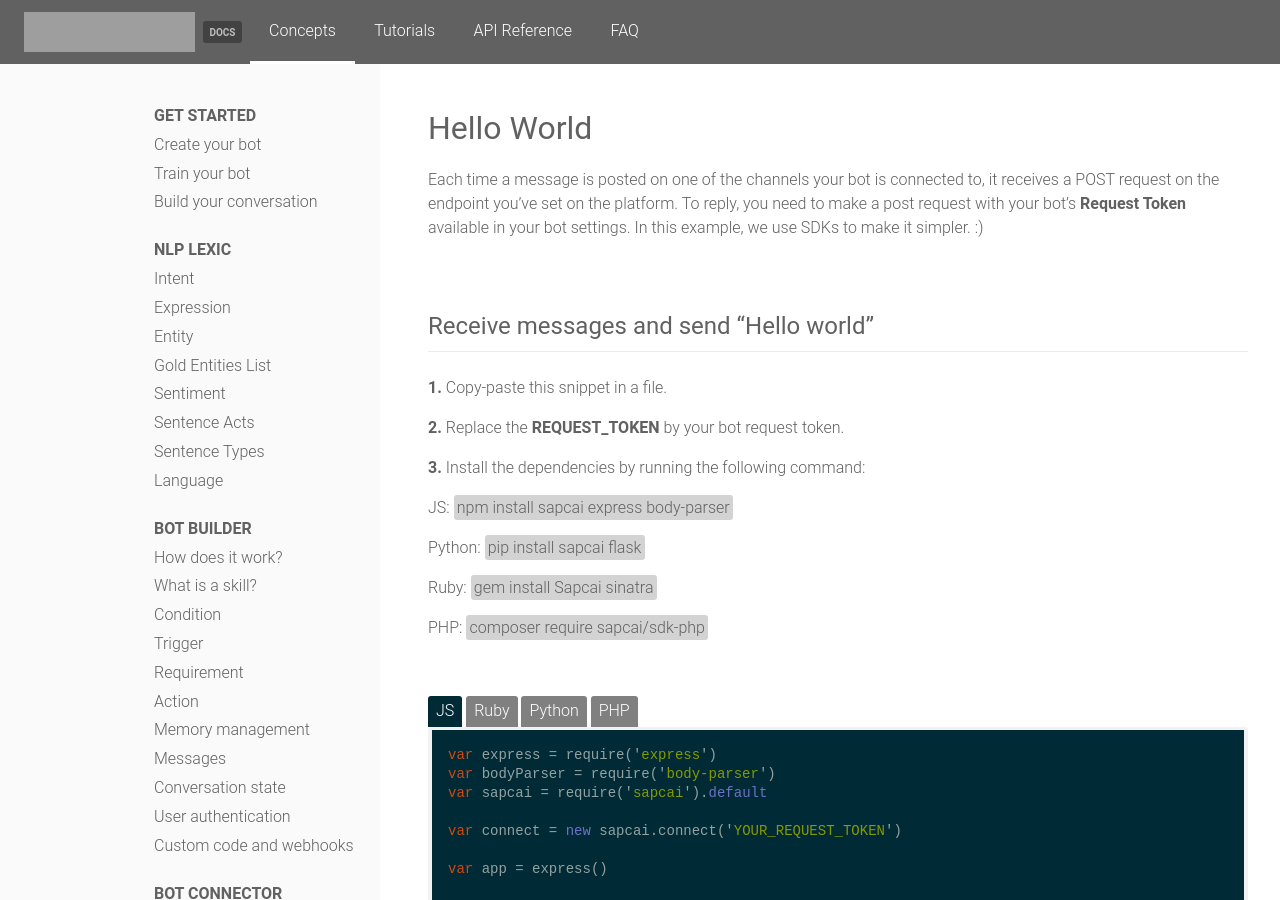
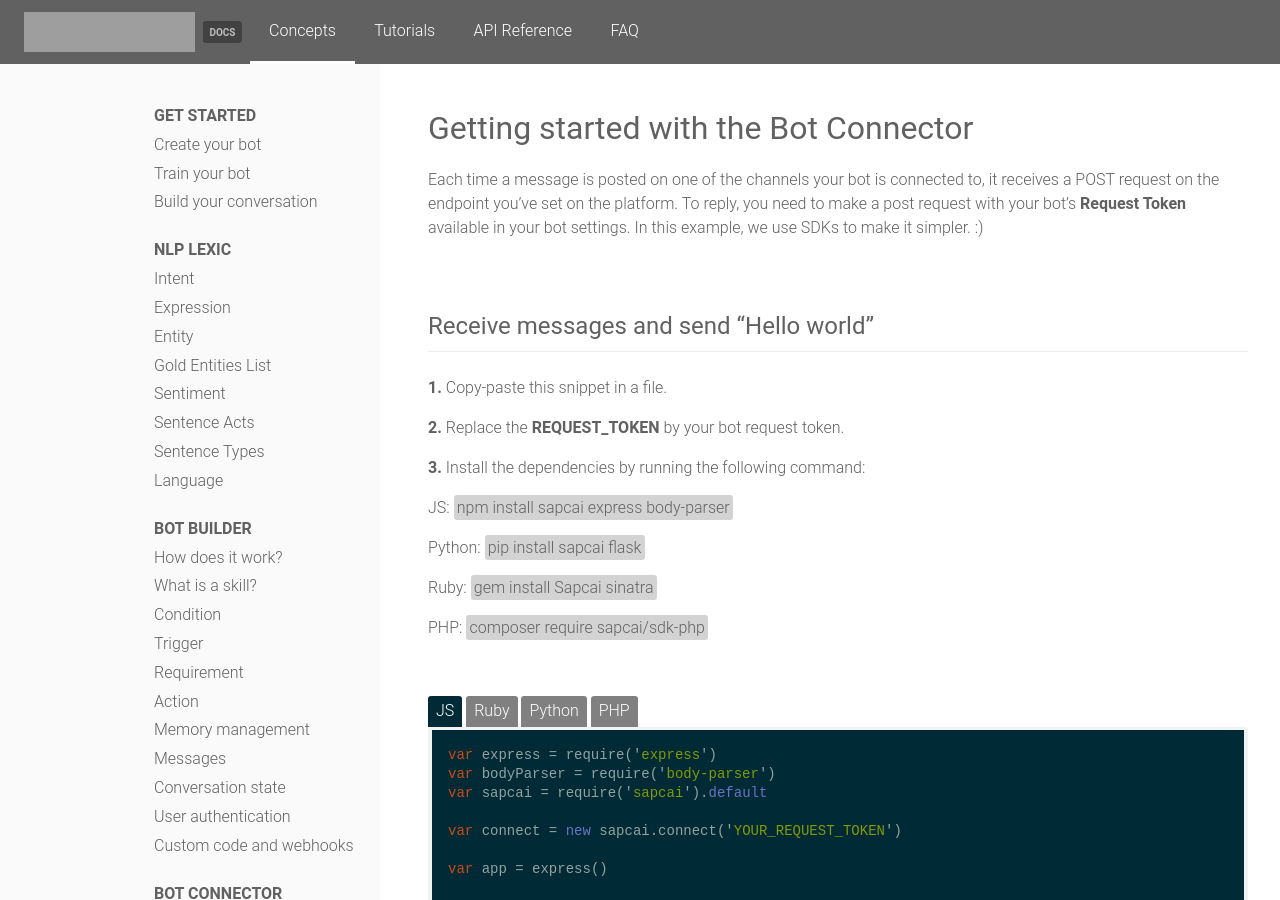
Before and after one commit to SAP-archive/docs, a Jekyll site: the page built from concepts/bot_connector/hello_world.md, in a window 1280 px wide and 900 px high. Built offline with Jekyll 4.4.1, drawn with Linux system fonts in a browser that asks for light colours; nearby versions of some CDN libraries; comment, search, counter and statistics services are not loaded; grey boxes are pictures that could not be loaded.

Commit message:
Update hello_world.md

```diff
--- a/concepts/bot_connector/hello_world.md
+++ b/concepts/bot_connector/hello_world.md
@@ -1,6 +1,6 @@
 ---
 layout: concept
-title: Hello World
+title: Getting started with the Bot Connector
 permalink: /concepts/hello-world
 ---
 
```
